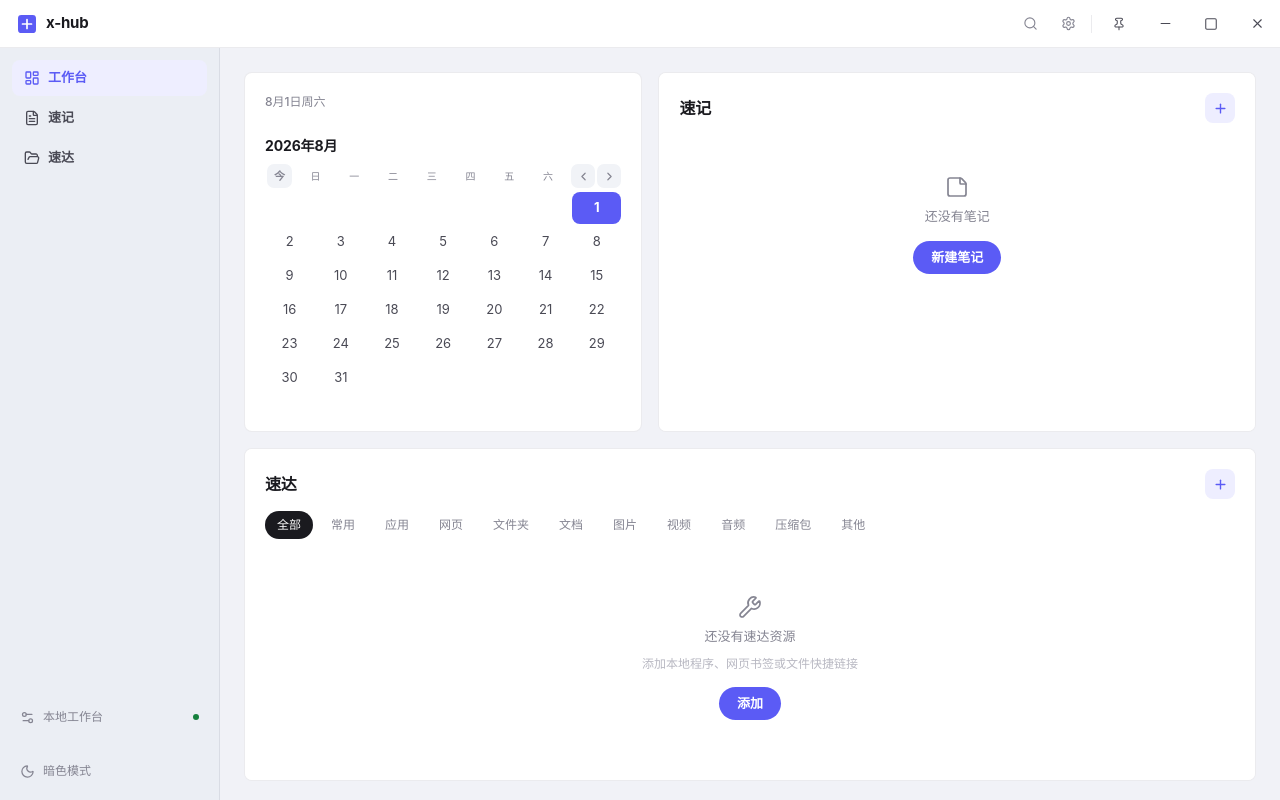
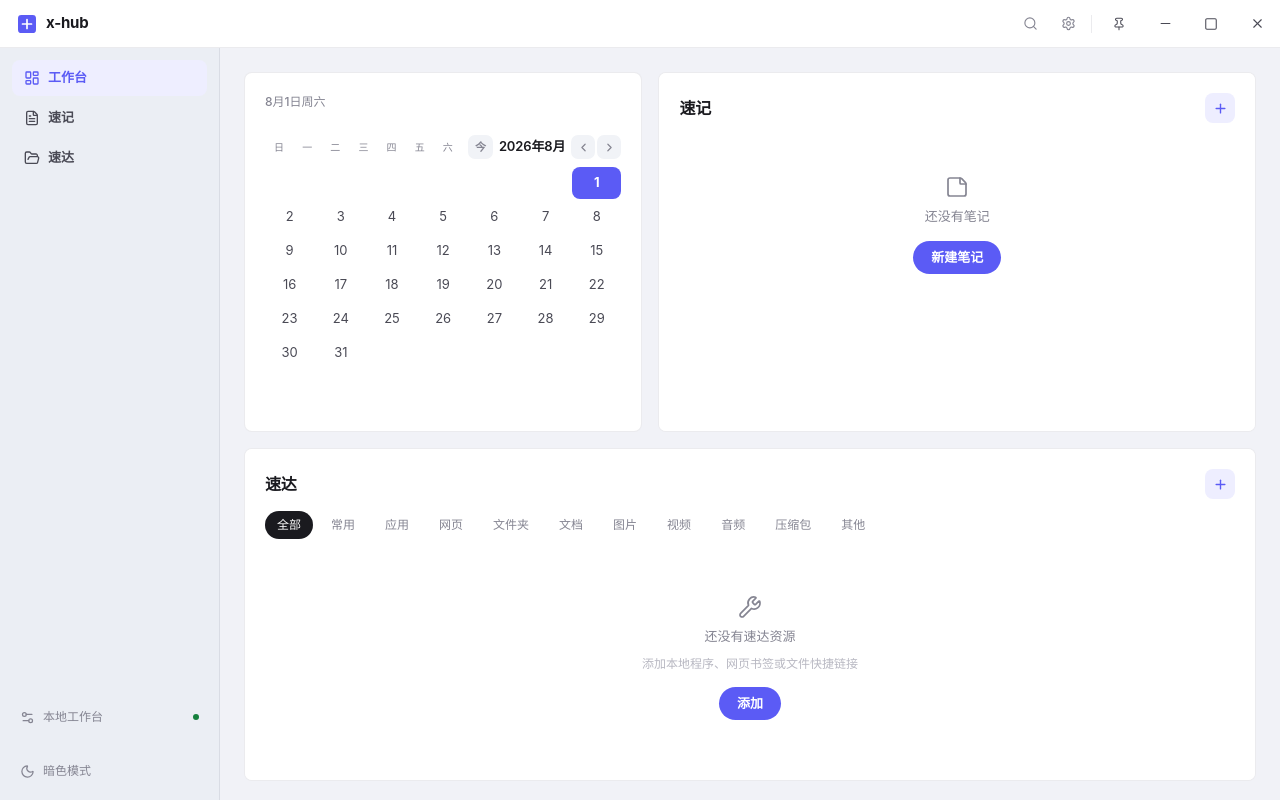
Before and after one commit to dckxx/x-hub, a Vue app: page / in a window 1280 px wide. Built offline with nearby package versions, Linux system fonts and the light colour scheme.

Commit message:
fix: 日历星期、今、年月放同一行

```diff
--- a/src/components/CalendarCard.vue
+++ b/src/components/CalendarCard.vue
@@ -44,12 +44,12 @@ function goToday() {
 
 <template>
   <section class="card calendar" aria-label="日历">
-    <h3 class="cal-title">{{ viewYear }}年{{ viewMonth + 1 }}月</h3>
-    <div class="cal-controls">
-      <button class="cal-nav-btn today-btn" title="回到今天" @click="goToday">今</button>
+    <header class="cal-header">
       <div class="cal-week" aria-hidden="true">
         <span v-for="w in weekLabels" :key="w" class="cal-week-label">{{ w }}</span>
       </div>
+      <button class="cal-nav-btn today-btn" title="回到今天" @click="goToday">今</button>
+      <h3 class="cal-title">{{ viewYear }}年{{ viewMonth + 1 }}月</h3>
       <div class="cal-nav">
         <button class="cal-nav-btn" title="上个月" @click="prevMonth">
           <ChevronLeft :size="13" :stroke-width="2.2" />
@@ -58,7 +58,7 @@ function goToday() {
           <ChevronRight :size="13" :stroke-width="2.2" />
         </button>
       </div>
-    </div>
+    </header>
 
     <div class="cal-grid" role="grid">
       <span
@@ -85,19 +85,19 @@ function goToday() {
   padding: 16px 16px 12px;
   flex-shrink: 0;
 }
+.cal-header {
+  display: flex;
+  align-items: center;
+  gap: 6px;
+  margin-bottom: 8px;
+}
 .cal-title {
-  font-size: 14px;
-  font-weight: 700;
+  font-size: 13px;
+  font-weight: 600;
   color: var(--text-1);
   letter-spacing: -0.01em;
   white-space: nowrap;
-  margin-bottom: 8px;
-}
-.cal-controls {
-  display: flex;
-  align-items: center;
-  gap: 4px;
-  margin-bottom: 4px;
+  margin: 0;
 }
 .cal-nav {
   display: flex;
@@ -119,7 +119,6 @@ function goToday() {
 .today-btn {
   width: auto;
   padding: 0 7px;
-  margin-left: 2px;
   font-size: 11px;
   font-weight: 600;
 }
```
